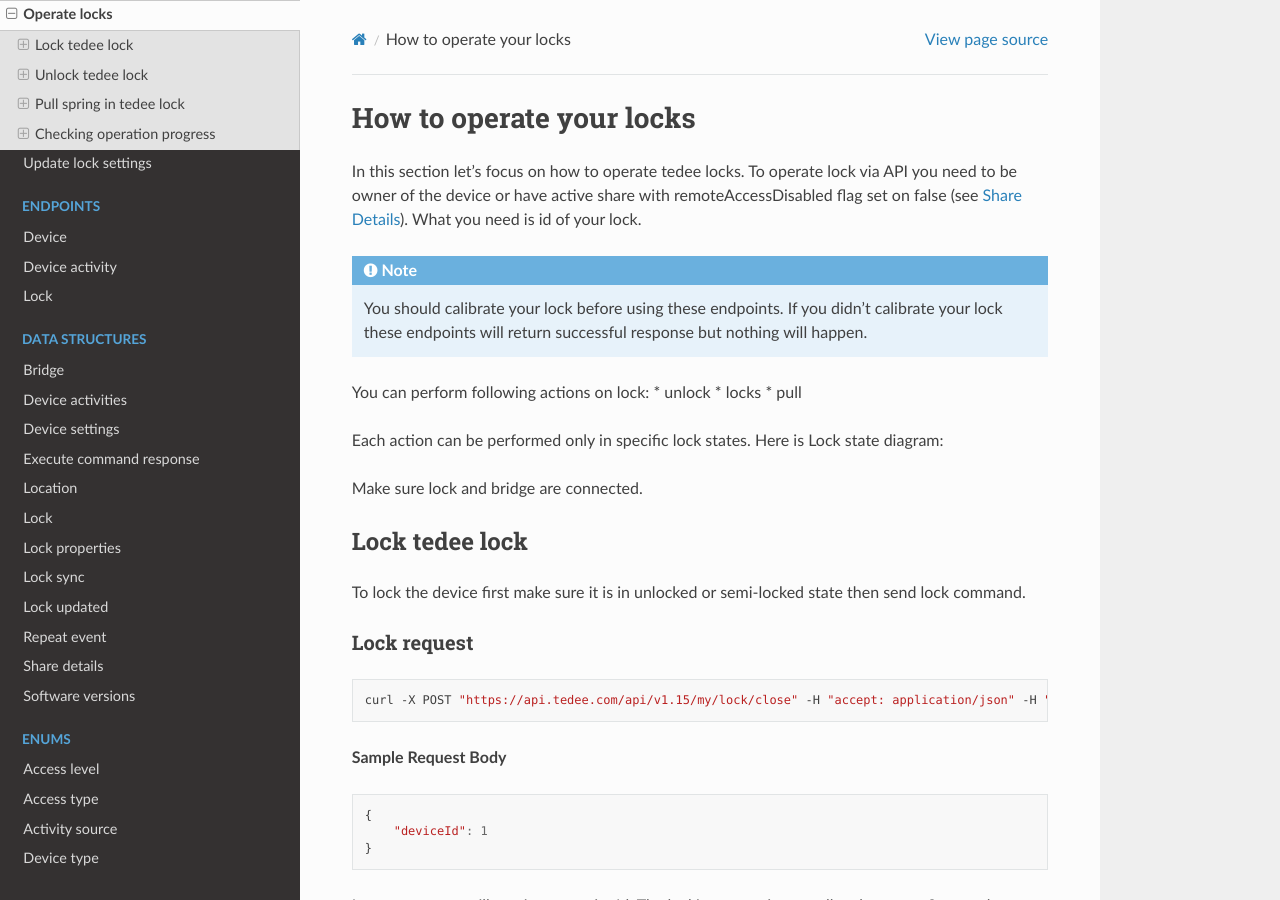
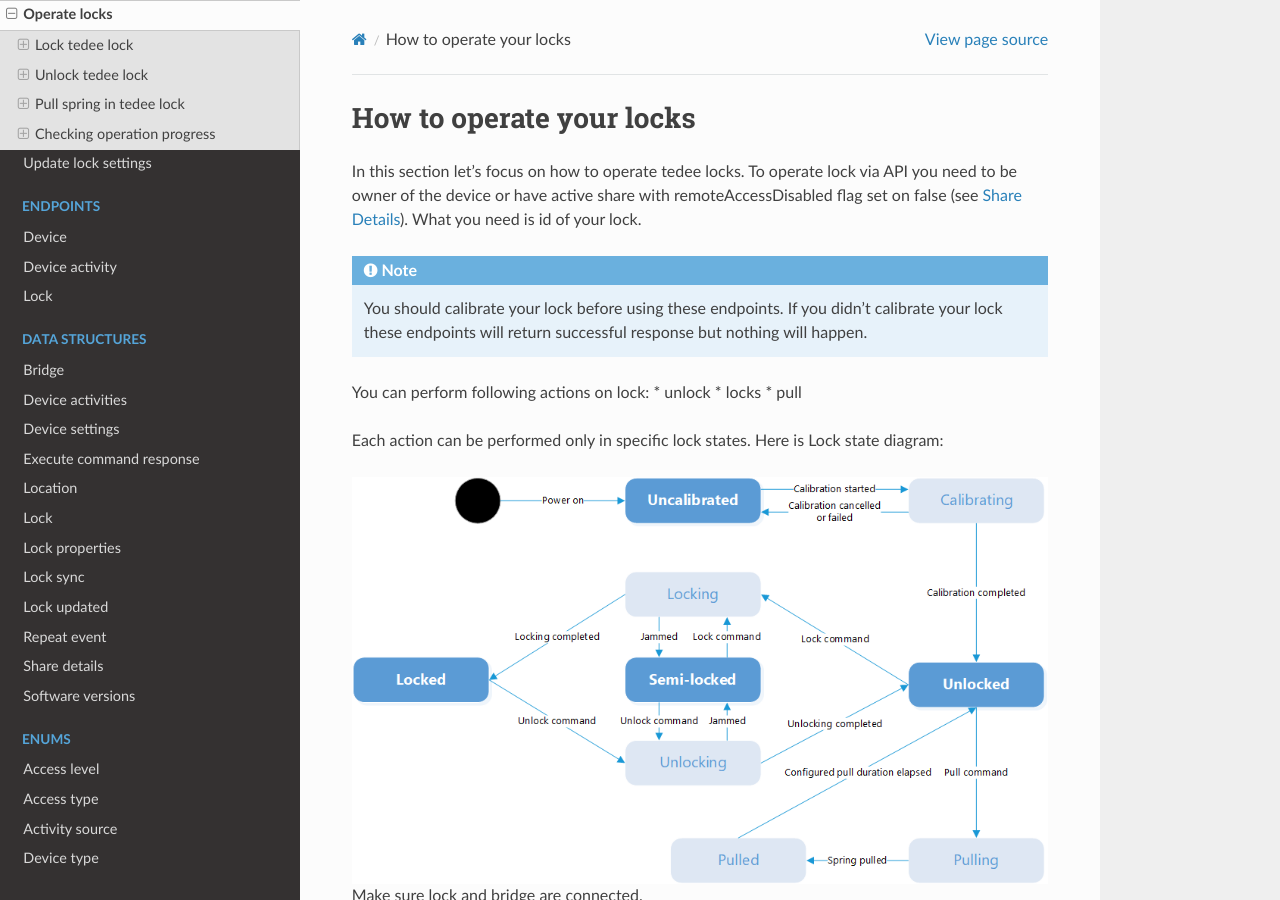
Before and after one commit to tedee-com/tedee-api-doc, a Sphinx documentation site: the page built from docs/source/howtos/operate-locks.rst, in a window 1280 px wide and 900 px high. Built offline with Sphinx 7.4.7 and the Read the Docs theme 2.0.0, drawn with Linux system fonts in a browser that asks for light colours.

Commit message:
Add lock state diagram

```diff
--- a/docs/source/howtos/operate-locks.rst
+++ b/docs/source/howtos/operate-locks.rst
@@ -16,7 +16,9 @@ You can perform following actions on lock:
 
 Each action can be performed only in specific lock states. Here is Lock state diagram:
 
-.. diagram
+.. image:: ../images/lock-states-diagram.png
+    :align: center
+    :alt: lock states diagram
 
 Make sure lock and bridge are connected.
 
```
Also changed, not shown: docs/source/images/lock-states-diagram.png (added).
